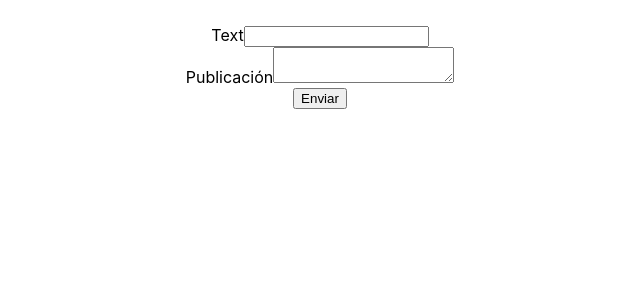
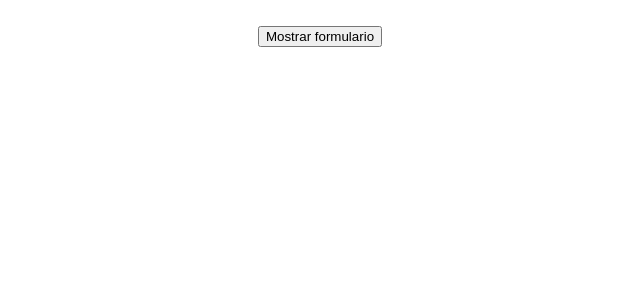
Before and after one commit to NGabrielHrz/firstwebappreact, a React (Create React App) app: page / in a window 1280 px wide. Shown: the top 300 px of the page, without its empty margins (320-960 px from the left). Built offline with nearby package versions, Linux system fonts and the light colour scheme.

Commit message:
Evento sencillo(Parte3)

```diff
--- a/src/App.js
+++ b/src/App.js
@@ -1,9 +1,18 @@
 import "./App.css";
-import React, { useState, useEffect } from "react";
+import React, { useState, useEffect, useRef } from "react";
 
-const Form = () => {
+const Form = ({ showed }) => {
   let [Title, setTitle] = useState("");
   let [Body, setBody] = useState("");
+
+  const firstInput = useRef();
+
+  useEffect(() => {
+    if (showed) {
+      // console.log(firstInput);
+      firstInput.current.focus();
+    }
+  }, [showed]);
 
   const sendFrom = (ev) => {
     ev.preventDefault();
@@ -34,6 +43,7 @@
           type="text"
           value={Title}
           id="Text"
+          ref={firstInput}
           onChange={(ev) => setTitle(ev.target.value)}
         />
       </div>
@@ -52,10 +62,20 @@
   );
 };
 
+const Acordion = () => {
+  const [show, setShow] = useState(false);
+  return (
+    <div>
+      <button onClick={() => setShow(true)}>Mostrar formulario</button>
+      {show && <Form showed={show} />}
+    </div>
+  );
+};
+
 const App = () => {
   return (
     <div className="App">
-      <Form />
+      <Acordion />
     </div>
   );
 };
```
